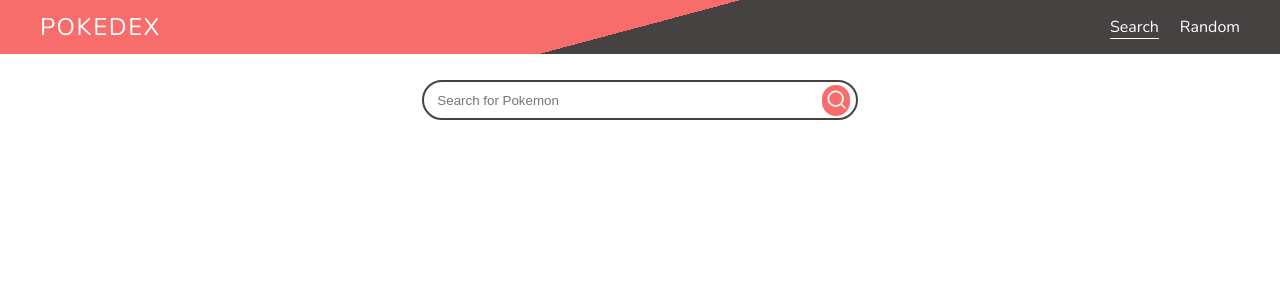
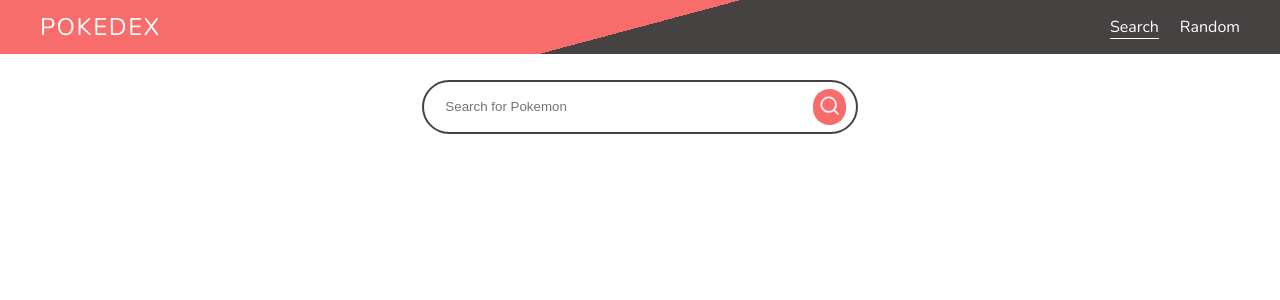
Before and after one commit to MBenneth7/pokedex-app, a React (Create React App) app: page /search in a window 1280 px wide. Shown: the top 300 px of the page. Built offline with nearby package versions, Linux system fonts and the light colour scheme; no server answers.

Commit message:
search btn style update

```diff
--- a/src/PokedexSearch.css
+++ b/src/PokedexSearch.css
@@ -11,11 +11,12 @@
     position: relative;
     margin: 0 auto;
     padding: 0 2em;
+
 }
 
 .PokedexSearch input{
     width: 100%;
-    padding: 0.8em 1em;
+    padding: 1.3em 1.6em;
     border-radius: 5em;
     border:  rgb(70, 66, 66) 2px solid;
 }
@@ -27,11 +28,11 @@
 .PokedexSearch-btn{
     position: absolute;
     border: none;
-    right: 3em;
-    top: 0.37em;
+    right: 3.3em;
+    top: 0.65em;
     background-color: rgb(249, 108, 108);
-    border-radius: 15px;
-    padding: 0.3em;
+    border-radius: 25px;
+    padding: 0.5em;
 }
 
 .PokedexSearch-searchIcon{
```
